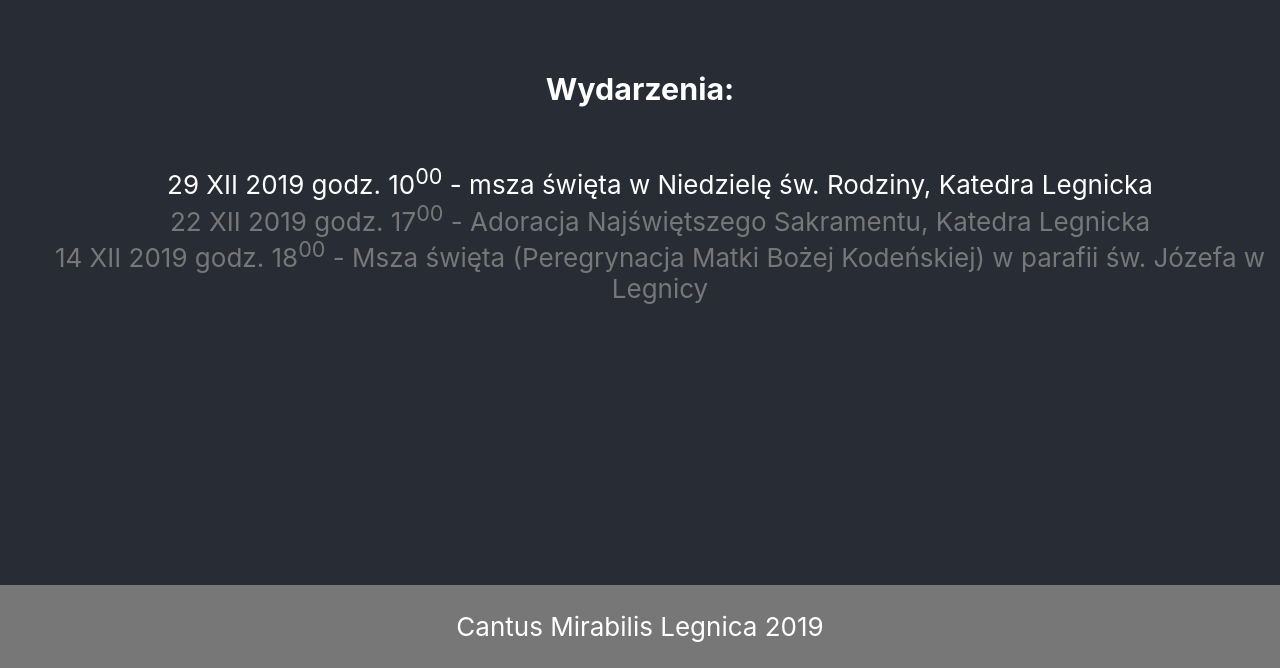
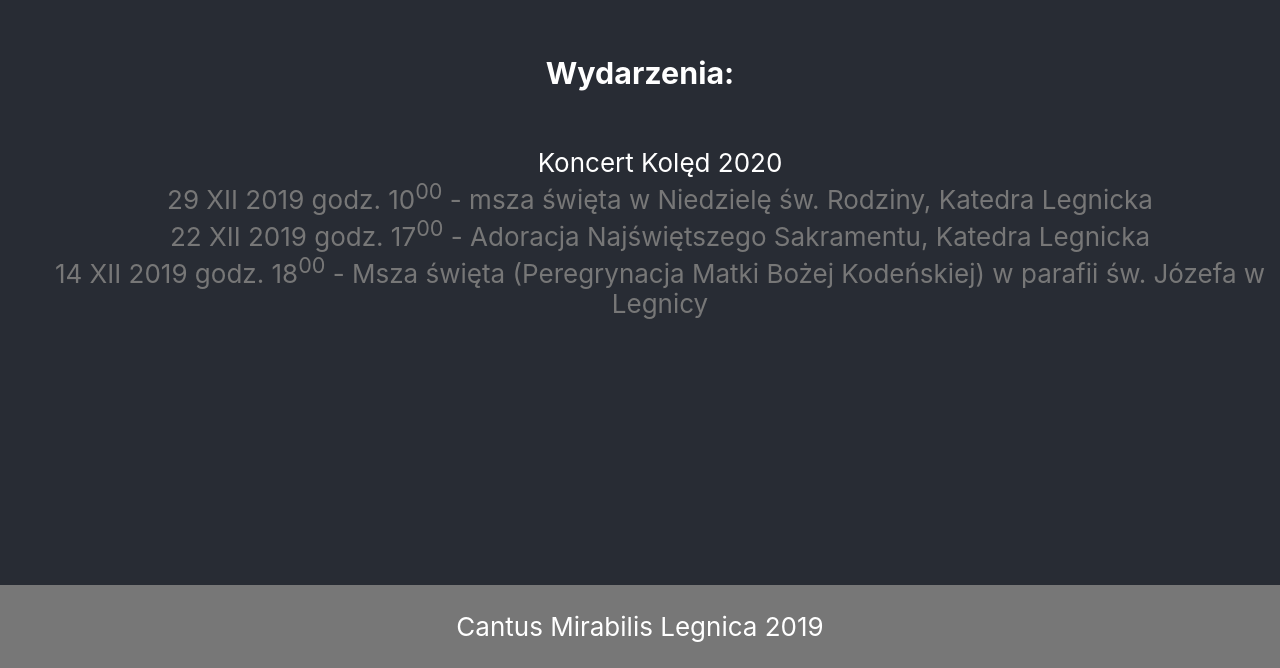
Before and after one commit to danielld75/cantusmirabilislegnica, a React (Create React App) app: page / in a window 1280 px wide. Shown: the part 1815-2483 px from the top of the page. Built offline with nearby package versions, Linux system fonts and the light colour scheme.

Commit message:
koncert koled

```diff
--- a/src/events.js
+++ b/src/events.js
@@ -5,8 +5,9 @@ const events = () => {
         <div className={'App-events'}>
             <h3>Wydarzenia:</h3>
             <ul>
-                <li>29 XII 2019 godz. 10<sup>00</sup> - msza święta w Niedzielę św. Rodziny, Katedra Legnicka</li>
+                <li>Koncert Kolęd 2020</li>
                 <div style={{color:'#777'}}>
+                    <li>29 XII 2019 godz. 10<sup>00</sup> - msza święta w Niedzielę św. Rodziny, Katedra Legnicka</li>
                     <li>22 XII 2019 godz. 17<sup>00</sup> - Adoracja Najświętszego Sakramentu, Katedra Legnicka</li>
                     <li>14 XII 2019 godz. 18<sup>00</sup> - Msza święta (Peregrynacja Matki Bożej Kodeńskiej) w parafii św. Józefa w Legnicy</li>
                 </div>
```
